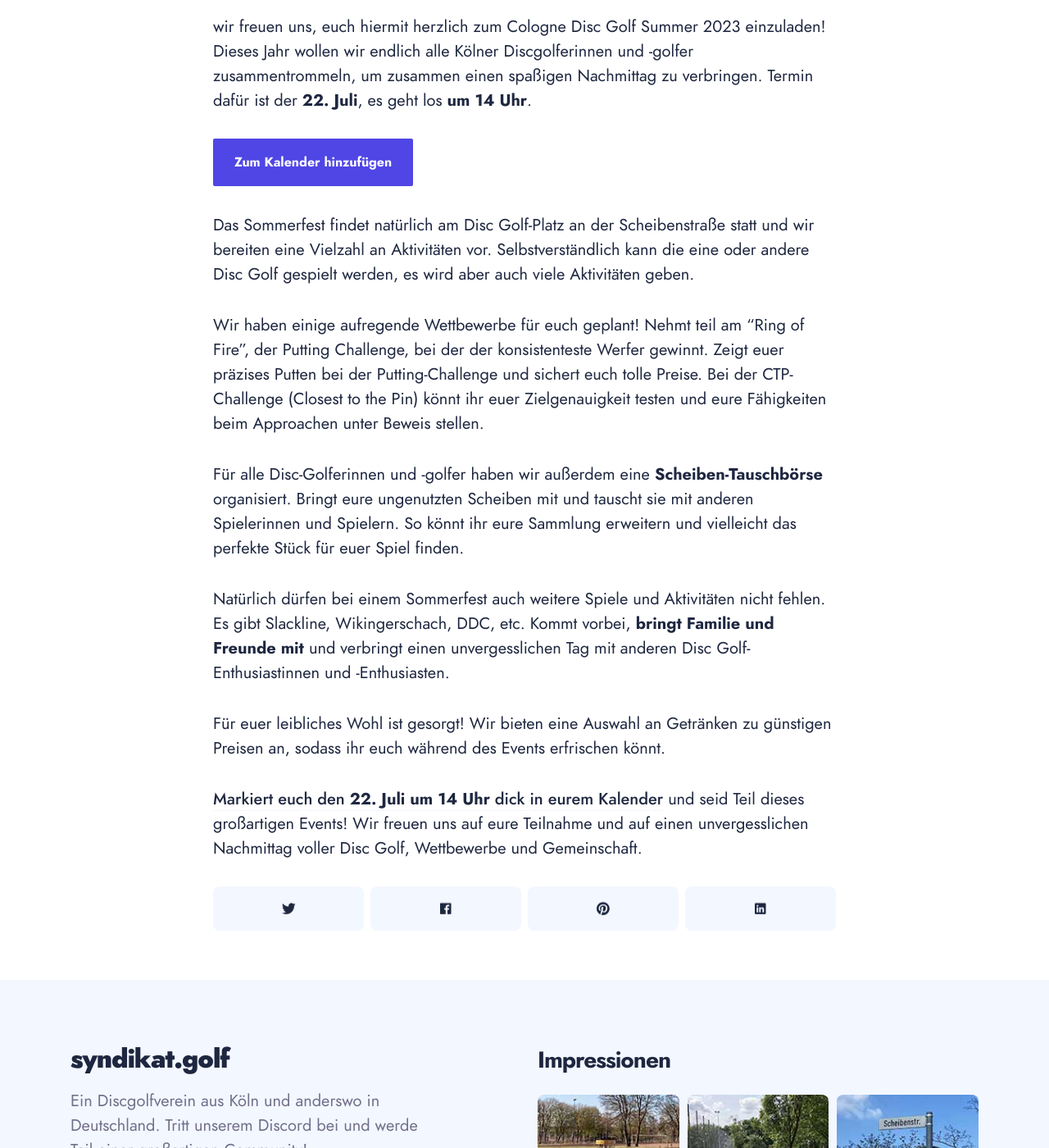
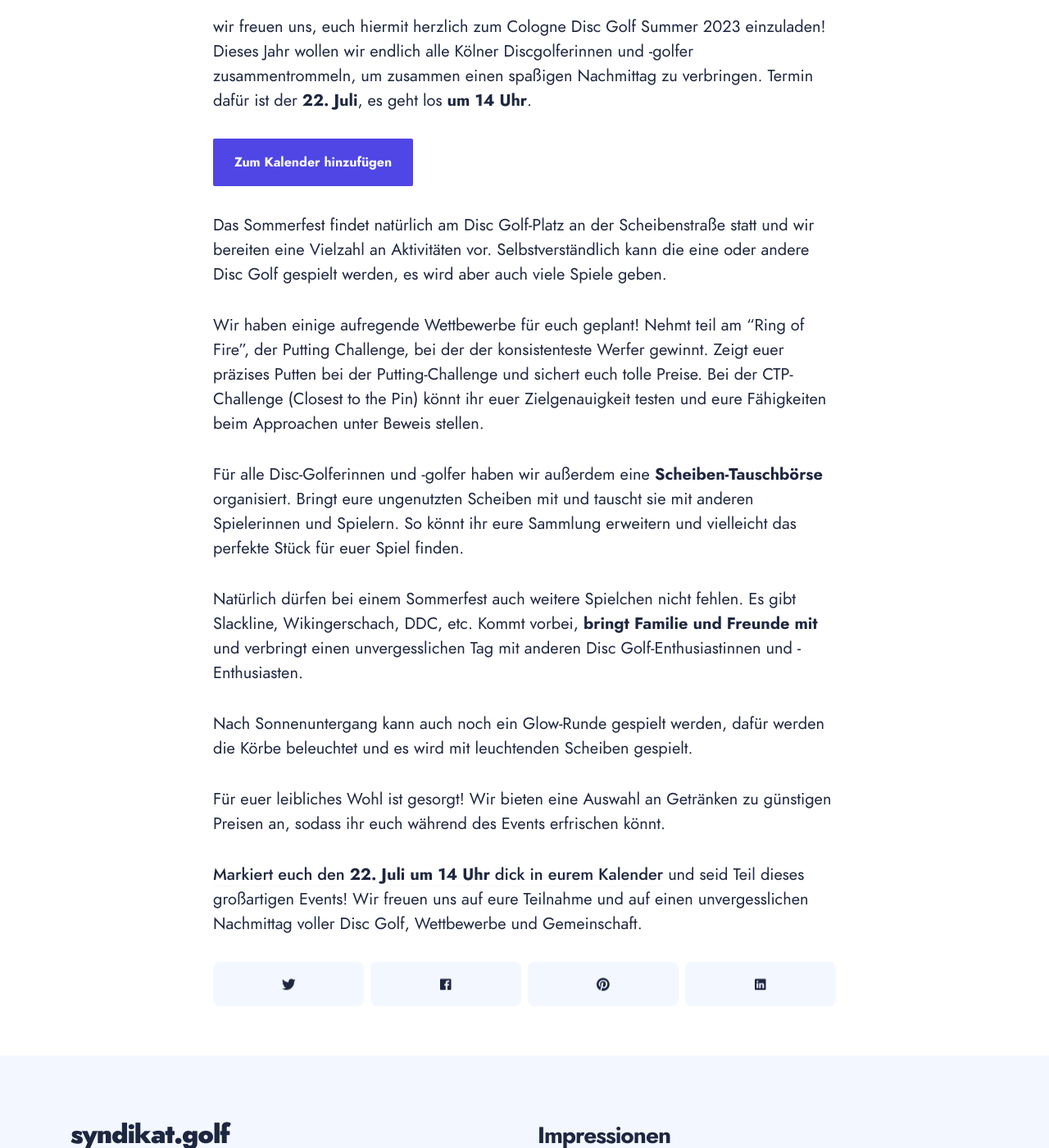
Before and after one commit to maxgreive/syndikat-web, a Jekyll site: the page built from _posts/2023-07-05-cologne-disc-golf-summer.md, in a window 1280 px wide and 1400 px high, scrolled down 697 px. Shown: the whole window at 82% size. Built offline with Jekyll 4.4.1, drawn with Linux system fonts in a browser that asks for light colours; some web fonts are replaced.

Commit message:
updated summer event post

```diff
--- a/_posts/2023-07-05-cologne-disc-golf-summer.md
+++ b/_posts/2023-07-05-cologne-disc-golf-summer.md
@@ -13,13 +13,15 @@ wir freuen uns, euch hiermit herzlich zum Cologne Disc Golf Summer 2023 einzulad
 
 <a href="/assets/misc/cdgs23.ics" class="button button--primary">Zum Kalender hinzufügen</a>
 
-Das Sommerfest findet natürlich am Disc Golf-Platz an der Scheibenstraße statt und wir bereiten eine Vielzahl an Aktivitäten vor. Selbstverständlich kann die eine oder andere Disc Golf gespielt werden, es wird aber auch viele Aktivitäten geben.
+Das Sommerfest findet natürlich am Disc Golf-Platz an der Scheibenstraße statt und wir bereiten eine Vielzahl an Aktivitäten vor. Selbstverständlich kann die eine oder andere Disc Golf gespielt werden, es wird aber auch viele Spiele geben.
 
 Wir haben einige aufregende Wettbewerbe für euch geplant! Nehmt teil am "Ring of Fire", der Putting Challenge, bei der der konsistenteste Werfer gewinnt. Zeigt euer präzises Putten bei der Putting-Challenge und sichert euch tolle Preise. Bei der CTP-Challenge (Closest to the Pin) könnt ihr euer Zielgenauigkeit testen und eure Fähigkeiten beim Approachen unter Beweis stellen.
 
 Für alle Disc-Golferinnen und -golfer haben wir außerdem eine **Scheiben-Tauschbörse** organisiert. Bringt eure ungenutzten Scheiben mit und tauscht sie mit anderen Spielerinnen und Spielern. So könnt ihr eure Sammlung erweitern und vielleicht das perfekte Stück für euer Spiel finden.
 
-Natürlich dürfen bei einem Sommerfest auch weitere Spiele und Aktivitäten nicht fehlen. Es gibt Slackline, Wikingerschach, DDC, etc. Kommt vorbei, **bringt Familie und Freunde mit** und verbringt einen unvergesslichen Tag mit anderen Disc Golf-Enthusiastinnen und -Enthusiasten.
+Natürlich dürfen bei einem Sommerfest auch weitere Spielchen nicht fehlen. Es gibt Slackline, Wikingerschach, DDC, etc. Kommt vorbei, **bringt Familie und Freunde mit** und verbringt einen unvergesslichen Tag mit anderen Disc Golf-Enthusiastinnen und -Enthusiasten.
+
+Nach Sonnenuntergang kann auch noch ein Glow-Runde gespielt werden, dafür werden die Körbe beleuchtet und es wird mit leuchtenden Scheiben gespielt.
 
 Für euer leibliches Wohl ist gesorgt! Wir bieten eine Auswahl an Getränken zu günstigen Preisen an, sodass ihr euch während des Events erfrischen könnt.
 
```
